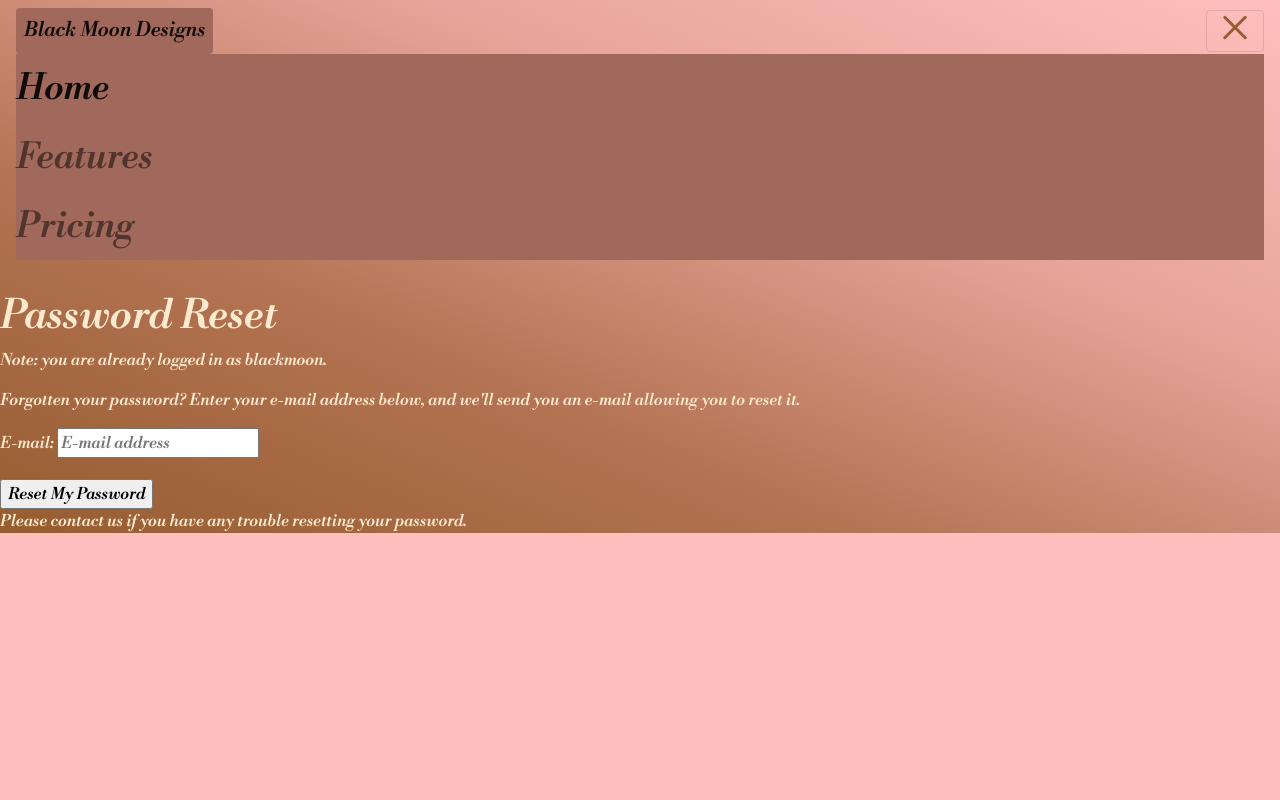
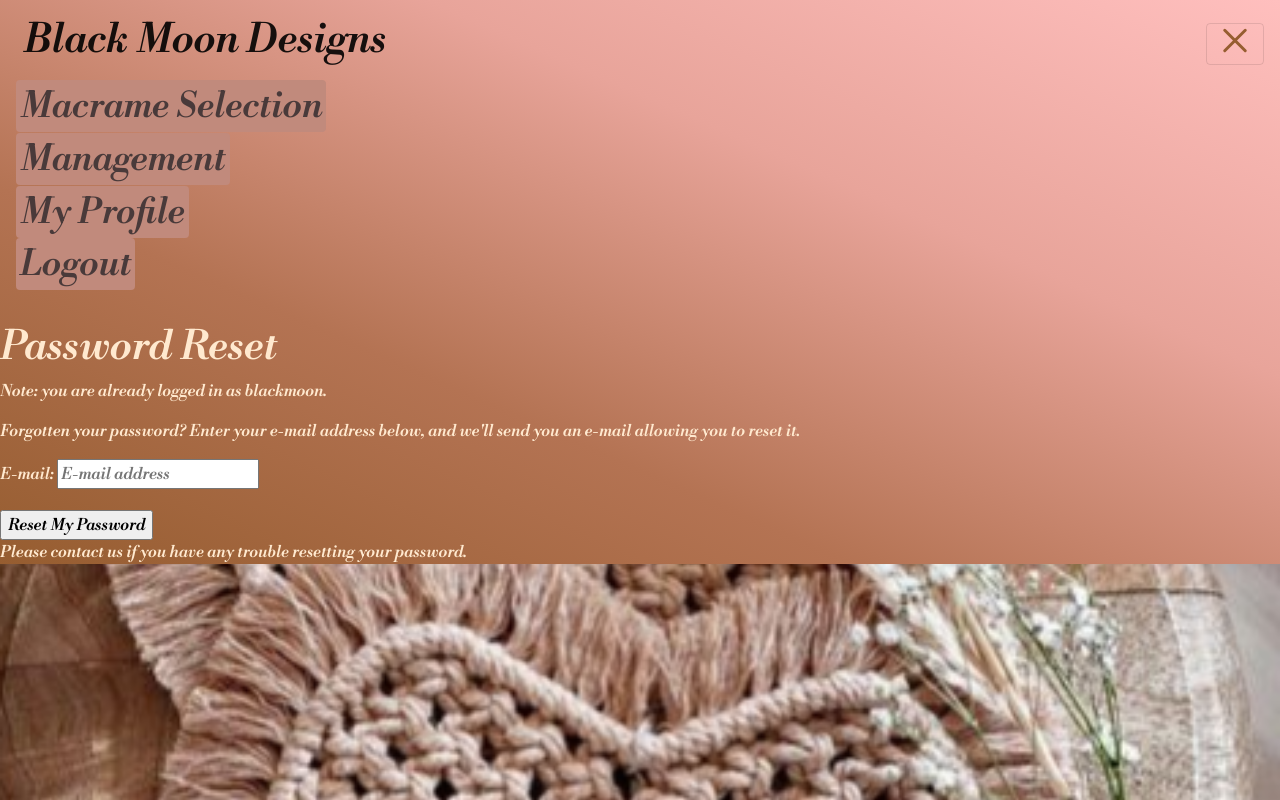
Before and after one commit to totalnoMartina/black-moon-designs, a Django app: page /accounts/password/reset/ in a window 1280 px wide, after a click that opens the changed part. Run offline with Django 3.2, Linux system fonts and the light colour scheme; a user stored in the database is signed in; some libraries are stand-ins or nearby versions.

Commit message:
Add management link, cange navbar and logo

```diff
--- a/static/css/base.css
+++ b/static/css/base.css
@@ -1,7 +1,9 @@
 @import url('https://fonts.googleapis.com/css2?family=Libre+Bodoni:ital,wght@1,600&display=swap');
 
 html {
-    background: #FFBFBE;
+    background-image: url('/media/macrame.png');
+    background-repeat: no-repeat;
+    background-size: cover;
 }
 
 body {
@@ -187,12 +189,12 @@
 
 a {
     font-size: 2.2rem;
-    background-color: #A1695B;
-    color: #FFBFBE;
+    background-color: #c18a7c;
+    color: #493a3a;
 }
 
 a:hover {
     background-color: #FFBFBE;
-    color: #3d220f;
+    color: #965D30;
     text-decoration: none;
 }
--- a/templates/base.html
+++ b/templates/base.html
@@ -45,7 +45,9 @@
         <nav class="navbar navbar-light lighten-4 mb-4 rounded">
 
             <!-- Navbar brand -->
-            <a class="navbar-brand p-2 rounded" href="#">Black Moon Designs</a>
+            <a class="navbar-brand p-2 rounded bg-transparent" href="#">
+                <h1>Black Moon Designs</h1>
+            </a>
 
             <!-- Collapse button -->
             <button class="navbar-toggler first-button" type="button" data-toggle="collapse" data-target="#navbarSupportedContent20" aria-controls="navbarSupportedContent20" aria-expanded="false" aria-label="Toggle navigation">
@@ -56,16 +58,31 @@
             <div class="collapse navbar-collapse" id="navbarSupportedContent20">
 
                 <!-- Links -->
-                <ul class="navbar-nav mr-auto">
-                    <li class="nav-item active">
-                        <a class="nav-link" href="#">Home <span class="sr-only">(current)</span></a>
+                <ul class="navbar-nav mx-auto">
+                    <li class="nav-item">
+                        <a href="#" class="rounded p-1">Macrame Selection</a>
+                    </li>
+                    {% if request.user.is_authenticated %}
+                    {% if request.user.is_superuser %}
+                    <li class="nav-item">
+                        <a href="{% url 'admin:index' %}" class="rounded p-1">Management</a>
+                    </li>
+                    {% endif %}
+                    <li class="nav-item">
+                        <a href="#" class="rounded p-1">My Profile</a>
+                    </li>
+                    <li class=" nav-item">
+                        <a href="{% url 'account_logout' %}" class="rounded p-1">Logout</a>
+                    </li>
+                    {% else %}
+
+                    <li class="nav-item rounded">
+                        <a href="{% url 'account_signup' %}" class="rounded p-1">Register</a>
                     </li>
                     <li class="nav-item">
-                        <a class="nav-link" href="#">Features</a>
+                        <a href="{% url 'account_login' %}" class="rounded p-1">Login</a>
                     </li>
-                    <li class="nav-item">
-                        <a class="nav-link" href="#">Pricing</a>
-                    </li>
+                    {% endif %}
                 </ul>
                 <!-- Links -->
 
```
Also changed, not shown: README.md, db.sqlite3, media/macrame.png (added).
